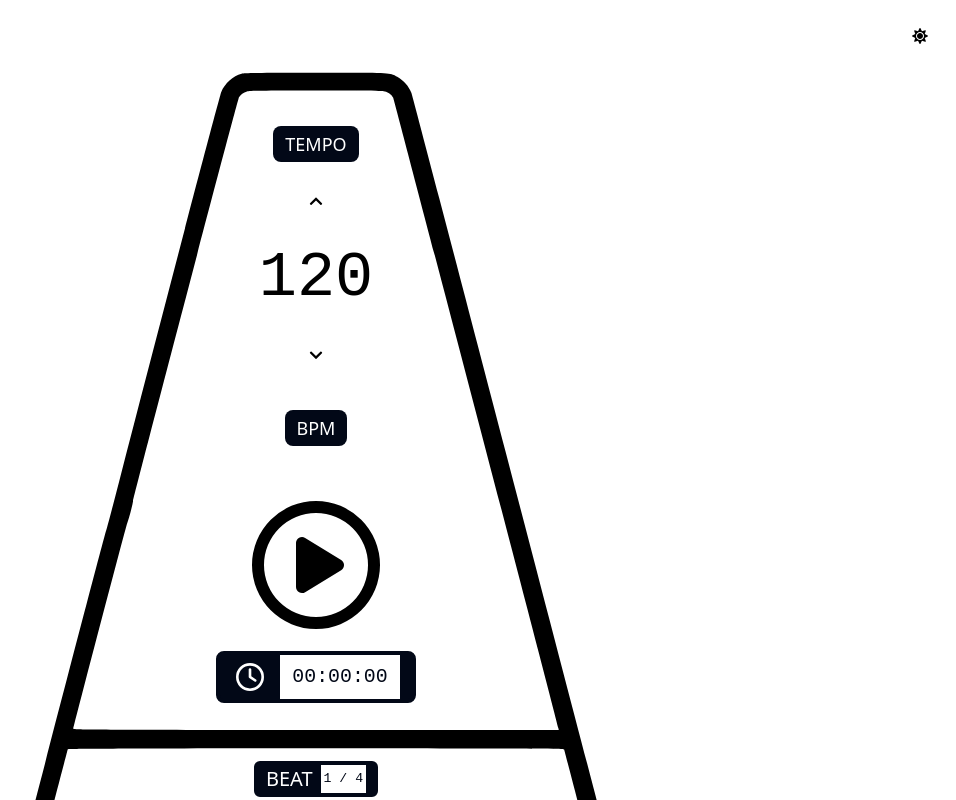
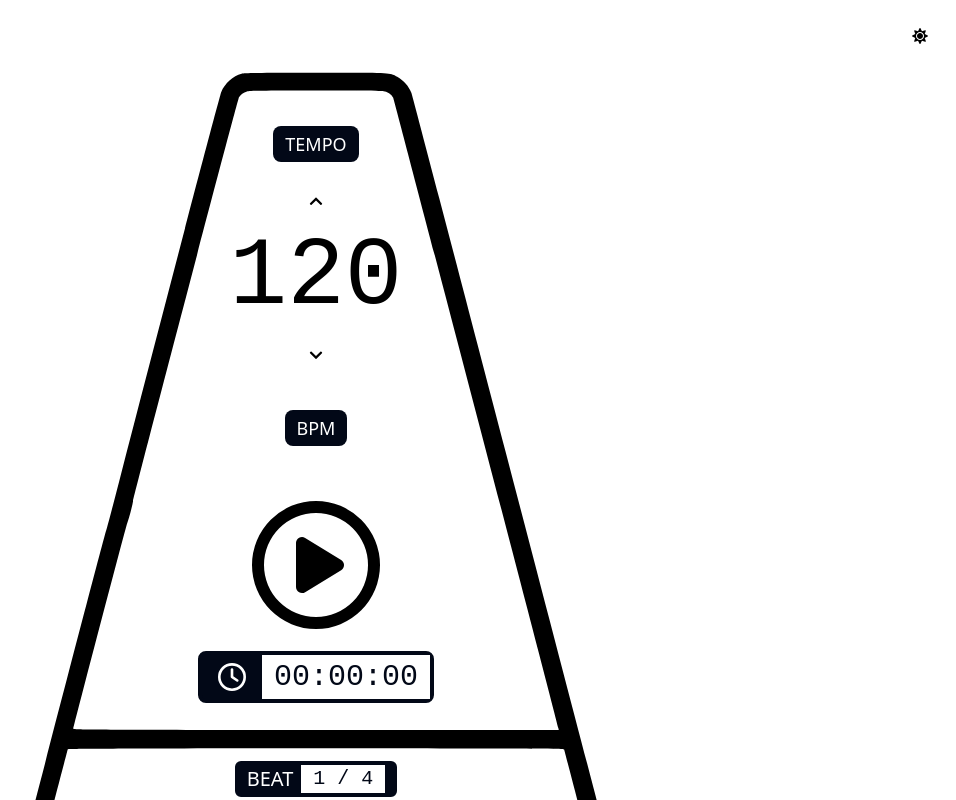
Before and after one commit to Chris-Z-85/metronome_gg, a React (Vite) app: page / in a window 1280 px wide. Shown: the top 800 px of the page, without its empty margins (324-1280 px from the left). Built offline with nearby package versions, Linux system fonts and the light colour scheme; the HTML template or start-up script is replaced by a standard one; a web font is replaced by a local one.

Commit message:
fix to the font overflow issue when fallback

```diff
--- a/src/components/Metrum.tsx
+++ b/src/components/Metrum.tsx
@@ -7,9 +7,9 @@ interface MetrumProps {
 
 const Metrum: React.FC<MetrumProps> = ({ currentBeat, beats }) => {
   return (
-    <div className="flex gap-2 items-center px-3 py-1 md:m-4 w-32 rounded-lg border-2 bg-[hsl(var(--foreground))] text-[hsl(var(--background))]">
+    <div className="flex gap-2 items-center px-3 py-1 md:m-4 rounded-lg border-2 bg-[hsl(var(--foreground))] text-[hsl(var(--background))]">
       <div className="uppercase text-sm md:text-xl">BEAT</div>
-      <div className="w-12 text-sm md:text-xl lcd-font bg-[hsl(var(--background))] text-[hsl(var(--foreground))]">
+      <div className="w-fit text-sm md:text-xl lcd-font bg-[hsl(var(--background))] text-[hsl(var(--foreground))] px-3">
         {currentBeat} / {beats}
       </div>
     </div>
--- a/src/components/Timer.tsx
+++ b/src/components/Timer.tsx
@@ -34,14 +34,14 @@ const Timer: React.FC<TimerProps> = ({ isPlaying }) => {
   }, [isPlaying]);
 
   return (
-    <div className="flex items-center font-mono md:text-3xl rounded-lg border-4 border-[hsl(var(--foreground))] lcd-font bg-[hsl(var(--foreground))] text-[hsl(var(--background))]  w-30 md:w-50">
+    <div className="flex items-center font-mono md:text-3xl rounded-lg border-4 border-[hsl(var(--foreground))] lcd-font bg-[hsl(var(--foreground))] text-[hsl(var(--background))]  w-fit">
       <span className="inline-flex items-center">
         <FaRegClock
           aria-hidden="true"
           className="mx-2 w-5 h-5 md:mx-4 md:w-7 md:h-7"
         />
       </span>
-      <span className="px-3 py-1 align-middle bg-[hsl(var(--background))] text-[hsl(var(--foreground))] w-18 md:w-30">
+      <span className="px-3 py-1 align-middle bg-[hsl(var(--background))] text-[hsl(var(--foreground))] w-fit">
         {formatTime(elapsed)}
       </span>
     </div>
--- a/src/index.css
+++ b/src/index.css
@@ -62,5 +62,4 @@ body,
 .lcd-font {
   font-family: "Digital7", monospace;
   text-align: center;
-  font-size-adjust: 0.35;
 }
```
